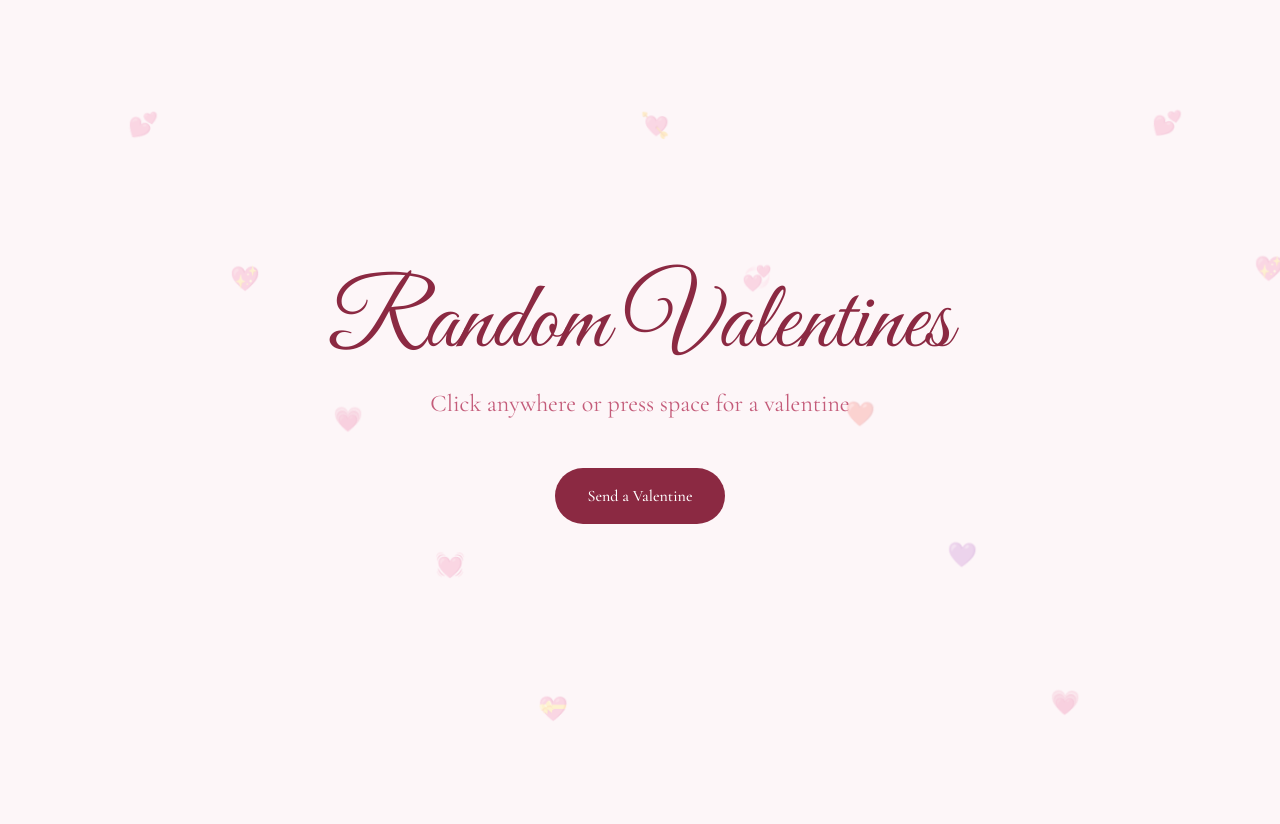
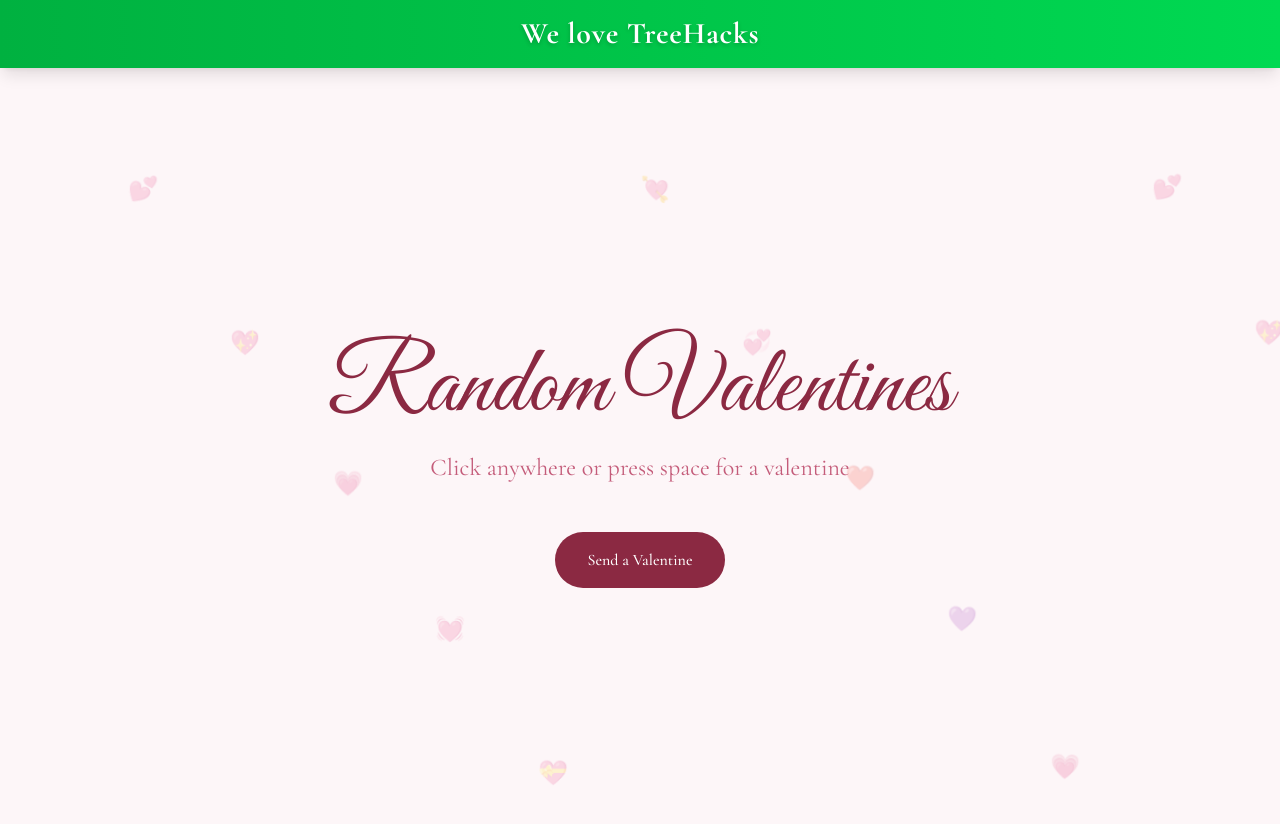
Before and after one commit to soooooooot/treehacks-agent-repo, a Next.js app: page / in a window 1280 px wide. Shown: the top 824 px of the page. Before the commit the page ends 800 px from the top, so only its background shows below. Built offline with nearby package versions, Linux system fonts and the light colour scheme.

Commit message:
fix: Add a green banner to the top of the frontend that displays the text "We

```diff
--- a/app/layout.tsx
+++ b/app/layout.tsx
@@ -27,7 +27,16 @@ export default function RootLayout({
   return (
     <html lang="en" className={`${greatVibes.variable} ${cormorant.variable}`}>
       <body className="min-h-screen overflow-x-hidden bg-[#fdf6f8] text-[#2d1b2e] antialiased">
-        {children}
+        {/* Green TreeHacks Banner */}
+        <div className="fixed top-0 left-0 right-0 z-[9999] bg-gradient-to-r from-[#00b140] to-[#00d952] px-6 py-4 shadow-lg">
+          <p className="text-center text-2xl md:text-3xl font-bold text-white tracking-wide" style={{ fontFamily: "var(--font-body)", textShadow: "0 2px 4px rgba(0,0,0,0.2)" }}>
+            We love TreeHacks
+          </p>
+        </div>
+        {/* Add padding to prevent content from being hidden under fixed banner */}
+        <div className="pt-16">
+          {children}
+        </div>
       </body>
     </html>
   );
```
